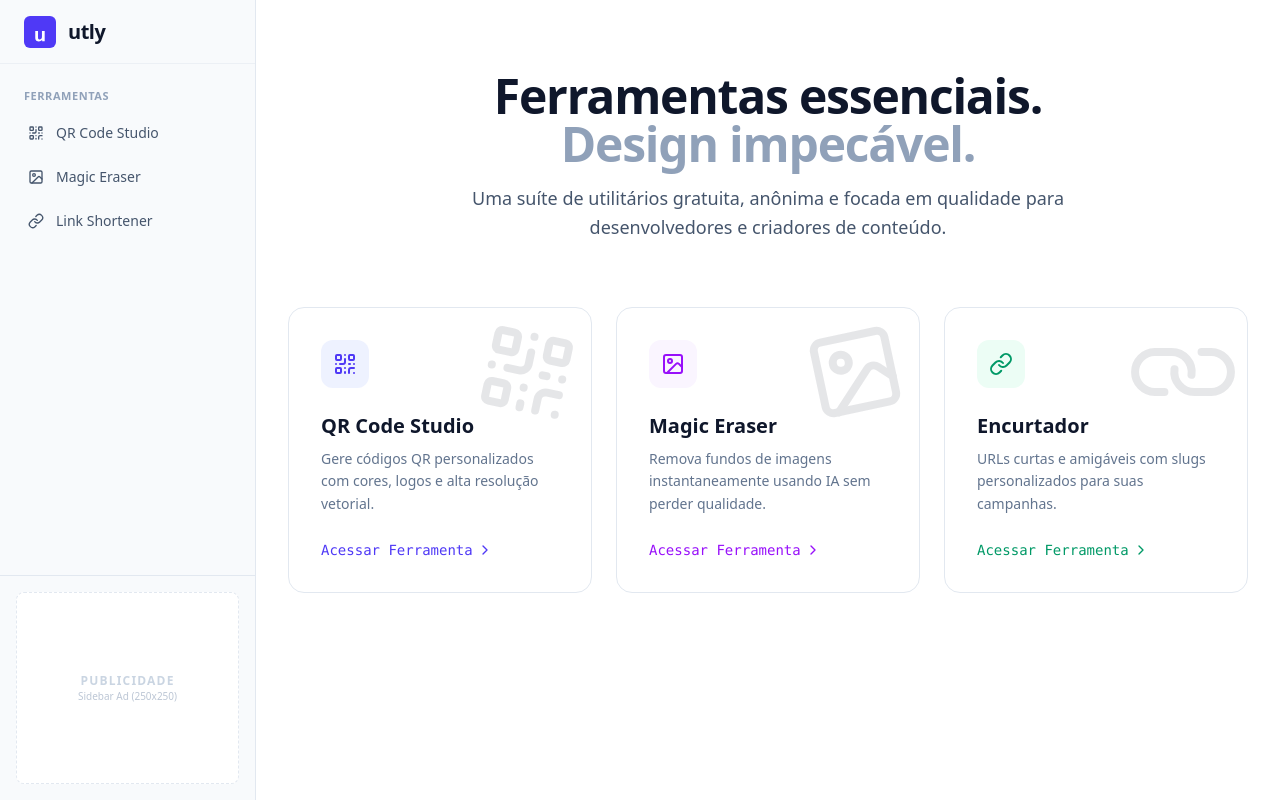
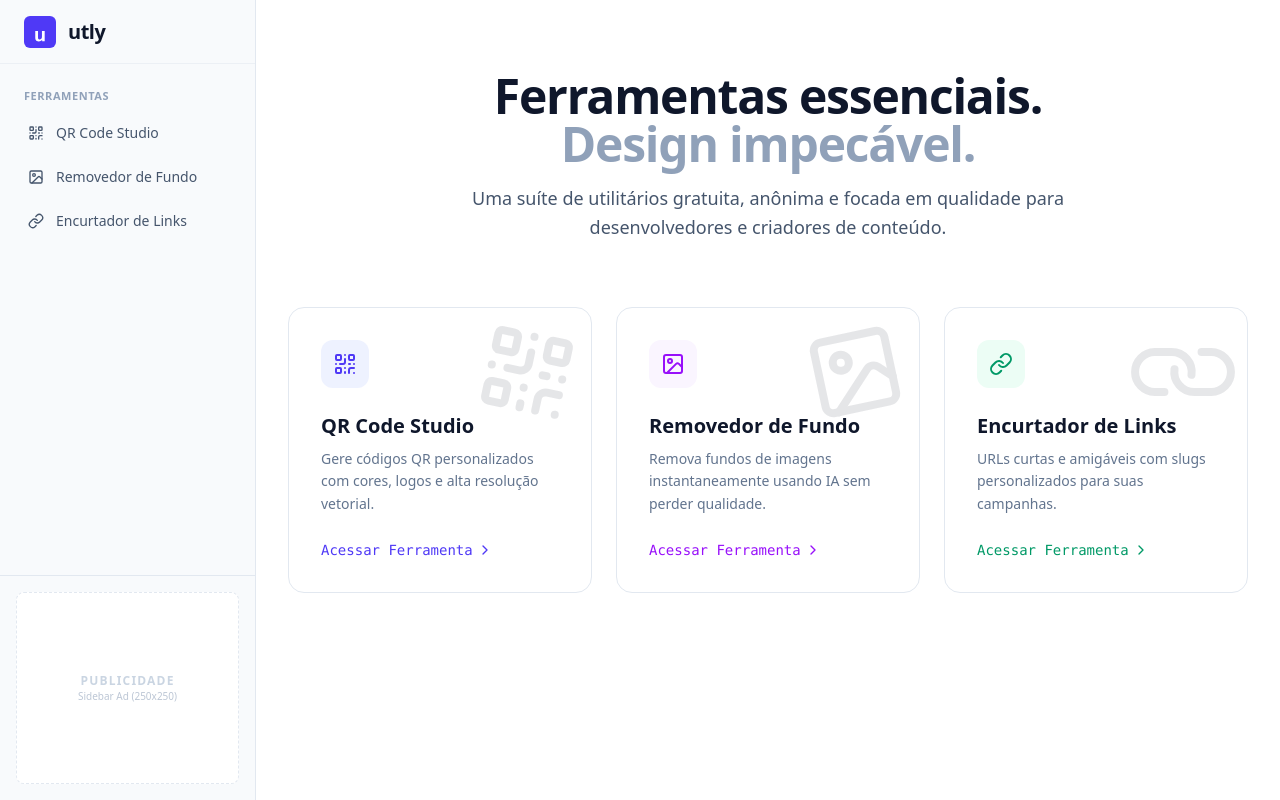
Before and after one commit to sergiotim/utly, a Next.js app: page / in a window 1280 px wide. Built offline with nearby package versions, Linux system fonts and the light colour scheme.

Commit message:
refactor: update UI text to Portuguese for consistency

```diff
--- a/app/page.tsx
+++ b/app/page.tsx
@@ -56,7 +56,7 @@ export default function HomePage() {
             <ImageIcon className="w-6 h-6 text-purple-600" />
           </div>
           <h3 className="text-xl font-bold text-slate-900 mb-2">
-            Magic Eraser
+            Removedor de Fundo
           </h3>
           <p className="text-slate-500 text-sm leading-relaxed mb-6">
             Remova fundos de imagens instantaneamente usando IA sem perder
@@ -76,7 +76,9 @@ export default function HomePage() {
           <div className="w-12 h-12 bg-emerald-50 rounded-xl flex items-center justify-center mb-6 group-hover:scale-110 transition-transform duration-300">
             <LinkIcon className="w-6 h-6 text-emerald-600" />
           </div>
-          <h3 className="text-xl font-bold text-slate-900 mb-2">Encurtador</h3>
+          <h3 className="text-xl font-bold text-slate-900 mb-2">
+            Encurtador de Links
+          </h3>
           <p className="text-slate-500 text-sm leading-relaxed mb-6">
             URLs curtas e amigáveis com slugs personalizados para suas
             campanhas.
--- a/app/remove-bg/page.tsx
+++ b/app/remove-bg/page.tsx
@@ -81,7 +81,9 @@ export default function RemoveBgPage() {
   return (
     <div className="max-w-4xl mx-auto animate-in slide-in-from-bottom-4 duration-500 pb-32">
       <header className="mb-8 text-center lg:text-left">
-        <h1 className="text-2xl font-bold text-slate-900">Magic Eraser</h1>
+        <h1 className="text-2xl font-bold text-slate-900">
+          Removedor de Fundo
+        </h1>
         <p className="text-slate-500">IA avançada para recorte de imagens.</p>
       </header>
 
--- a/components/layout/AppShell.tsx
+++ b/components/layout/AppShell.tsx
@@ -76,7 +76,7 @@ export default function AppShell({ children }: { children: React.ReactNode }) {
                   : "text-slate-600 hover:bg-slate-100 hover:text-slate-900"
               }`}
             >
-              <ImageIcon className="w-4 h-4" /> Magic Eraser
+              <ImageIcon className="w-4 h-4" /> Removedor de Fundo
             </Link>
 
             <Link
@@ -88,7 +88,7 @@ export default function AppShell({ children }: { children: React.ReactNode }) {
                   : "text-slate-600 hover:bg-slate-100 hover:text-slate-900"
               }`}
             >
-              <LinkIcon className="w-4 h-4" /> Link Shortener
+              <LinkIcon className="w-4 h-4" /> Encurtador de Links
             </Link>
           </nav>
 
```
